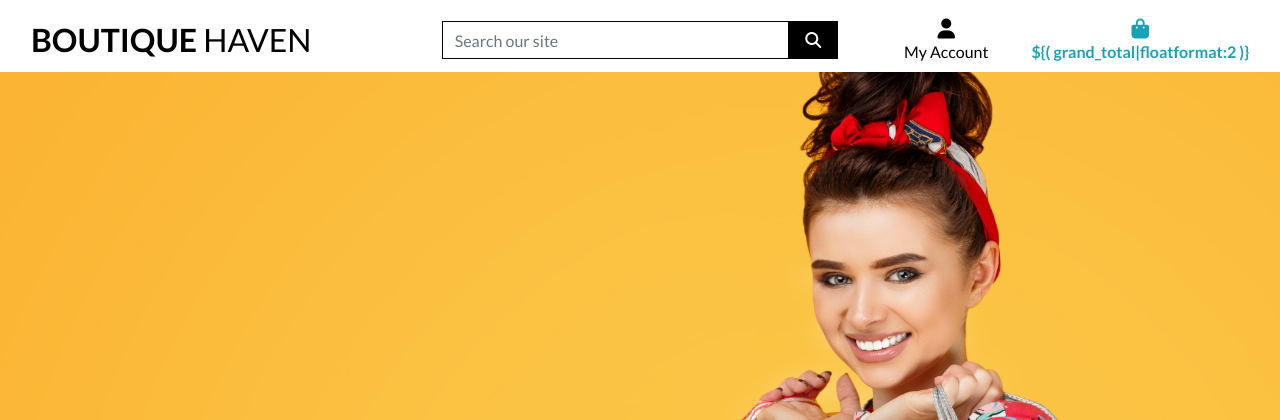
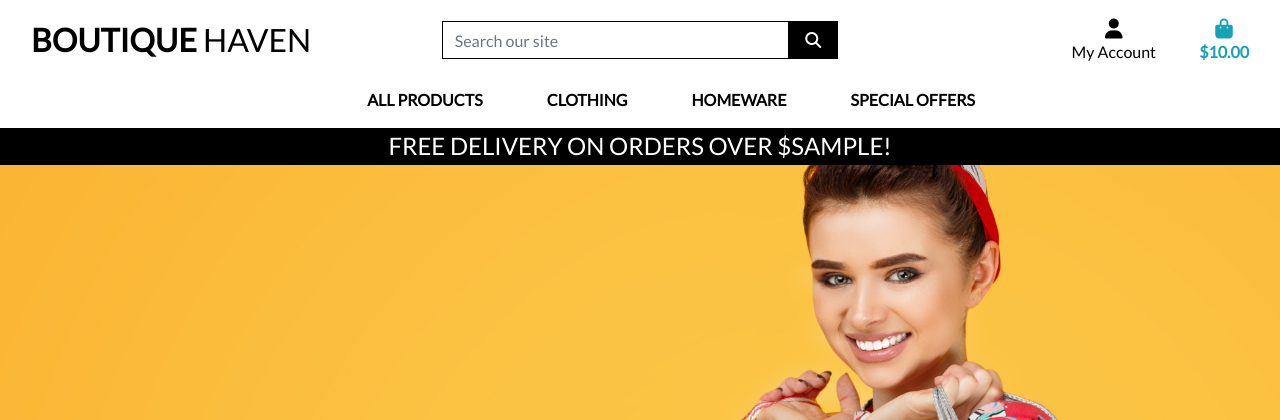
Before and after one commit to boatesj/BoutiqueHaven, a Django app: template templates/base.html in a window 1280 px wide. Shown: the top 420 px of the page. Run offline with Django 3.2, Linux system fonts and the light colour scheme; the template is opened without the code that fills it: most values are stand-ins (such as "Sample title", 1, 10 or a date in 2020); some libraries are stand-ins or nearby versions.

Commit message:
Added mobile_header and main navbar

```diff
--- a/static/css/base.css
+++ b/static/css/base.css
@@ -56,6 +56,10 @@ body {
     border: 1px solid black !important;
 }
 
+.bg-black {
+    background: #000 !important;
+}
+
 /* -------------------------------- Media Queries */
 
 /* Slightly larger container on xl screens */
--- a/templates/base.html
+++ b/templates/base.html
@@ -10,10 +10,12 @@
         <meta name="viewport" content="width=device-width, initial-scale=1, shrink-to-fit=no">
     {% endblock %}
 
+    {% block extra_meta %}
+    {% endblock %}
 
     {% block corecss %}
-        <link rel="stylesheet" href="https://cdn.jsdelivr.net/npm/bootstrap@4.6.2/dist/css/bootstrap.min.css" integrity="sha384-xOolHFLEh07PJGoPkLv1IbcEPTNtaed2xpHsD9ESMhqIYd0nLMwNLD69Npy4HI+N" crossorigin="anonymous">
-        <link href="https://fonts.googleapis.com/css2?family=Lato:ital,wght@0,100;0,300;0,400;0,700;0,900;1,100;1,300;1,400;1,700;1,900&family=Racing+Sans+One&display=swap" rel="stylesheet">
+        <link rel="stylesheet" href="https://stackpath.bootstrapcdn.com/bootstrap/4.4.1/css/bootstrap.min.css" integrity="sha384-Vkoo8x4CGsO3+Hhxv8T/Q5PaXtkKtu6ug5TOeNV6gBiFeWPGFN9MuhOf23Q9Ifjh" crossorigin="anonymous">
+        <link rel="stylesheet" href="https://fonts.googleapis.com/css?family=Lato&display=swap">
         <link rel="stylesheet" href="{% static 'css/base.css' %}">
     {% endblock %}
 
@@ -21,16 +23,16 @@
     {% endblock %}
 
     {% block corejs %}
-        <script src="https://kit.fontawesome.com/c5a02229d2.js" crossorigin="anonymous"></script>
-        <script src="https://cdn.jsdelivr.net/npm/jquery@3.5.1/dist/jquery.min.js" integrity="sha256-9/aliU8dGd2tb6OSsuzixeV4y/faTqgFtohetphbbj0=" crossorigin="anonymous"></script>
-        <script src="https://cdn.jsdelivr.net/npm/popper.js@1.16.1/dist/umd/popper.min.js" integrity="sha384-9/reFTGAW83EW2RDu2S0VKaIzap3H66lZH81PoYlFhbGU+6BZp6G7niu735Sk7lN" crossorigin="anonymous"></script>
-        <script src="https://cdn.jsdelivr.net/npm/bootstrap@4.6.2/dist/js/bootstrap.bundle.min.js" integrity="sha384-Fy6S3B9q64WdZWQUiU+q4/2Lc9npb8tCaSX9FK7E8HnRr0Jz8D6OP9dO5Vg3Q9ct" crossorigin="anonymous"></script>
+        <script src="https://kit.fontawesome.com/4863a75fd6.js" crossorigin="anonymous"></script>
+        <script src="https://code.jquery.com/jquery-3.4.1.slim.min.js" integrity="sha384-J6qa4849blE2+poT4WnyKhv5vZF5SrPo0iEjwBvKU7imGFAV0wwj1yYfoRSJoZ+n" crossorigin="anonymous"></script>
+        <script src="https://cdn.jsdelivr.net/npm/popper.js@1.16.0/dist/umd/popper.min.js" integrity="sha384-Q6E9RHvbIyZFJoft+2mJbHaEWldlvI9IOYy5n3zV9zzTtmI3UksdQRVvoxMfooAo" crossorigin="anonymous"></script>
+        <script src="https://stackpath.bootstrapcdn.com/bootstrap/4.4.1/js/bootstrap.min.js" integrity="sha384-wfSDF2E50Y2D1uUdj0O3uMBJnjuUD4Ih7YwaYd1iqfktj0Uod8GCExl3Og8ifwB6" crossorigin="anonymous"></script>
     {% endblock %}
 
     {% block extra_js %}
     {% endblock %}
 
-    <title>Boutique Haven  {% block extra_title %}{% endblock %}</title>
+    <title>Boutique Ado {% block extra_title %}{% endblock %}</title>
   </head>
   <body>
     <header class="container-fluid fixed-top">
@@ -45,7 +47,7 @@
                     <div class="input-group w-100">
                         <input class="form-control border border-black rounded-0" type="text" name="q" placeholder="Search our site">
                         <div class="input-group-append">
-                    <button class="form-control btn btn-black rounded-0" type="submit">
+                            <button class="form-control btn btn-black border border-black rounded-0" type="submit">
                                 <span class="icon">
                                     <i class="fas fa-search"></i>
                                 </span>
@@ -57,13 +59,13 @@
             <div class="col-12 col-lg-4 my-auto py-1 py-lg-0">
                 <ul class="list-inline list-unstyled text-center text-lg-right my-0">
                     <li class="list-inline-item dropdown">
-                <a class="text-black nav-link" href="#" id="user-options" data-toggle="dropdown" aria-haspopup="true" aria-expanded="">
+                        <a class="text-black nav-link" href="#" id="user-options" data-toggle="dropdown" aria-haspopup="true" aria-expanded="false">
                             <div class="text-center">
                                 <div><i class="fas fa-user fa-lg"></i></div>
                                 <p class="my-0">My Account</p>
                             </div>
                         </a>
-                <div class="dropdown-menu border.0" aria-labelledby="user-options">
+                        <div class="dropdown-menu border-0" aria-labelledby="user-options">
                             {% if request.user.is_authenticated %}
                                 {% if request.user.is_superuser %}
                                     <a href="" class="dropdown-item">Product Management</a>
@@ -77,12 +79,12 @@
                         </div>
                     </li>
                     <li class="list-inline-item">
-                  <a class="{% if grand_total %} text-info font-weight-bold{% else %}text-black{% endif %} nav-link" href="" class="">
+                        <a class="{% if grand_total %}text-info font-weight-bold{% else %}text-black{% endif %} nav-link" href="">
                             <div class="text-center">
                                 <div><i class="fas fa-shopping-bag fa-lg"></i></div>
                                 <p class="my-0">
                                     {% if grand_total %}
-                          ${( grand_total|floatformat:2 )}
+                                        ${{ grand_total|floatformat:2 }}
                                     {% else %}
                                         $0.00
                                     {% endif %}
@@ -91,6 +93,21 @@
                         </a>
                     </li>
                 </ul>
+            </div>
+            <div class="col-12 col-lg-4 my-auto py-1 py-lg-0"></div>
+        </div>
+        <div class="row bg-white">
+            <nav class="navbar navbar-expand-lg navbar-light w-100">
+                <button class="navbar-toggler" type="button" data-toggle="collapse" data-target="#main-nav" aria-controls="main-nav" aria-expanded="false" aria-label="Toggle navigation">
+                    <span class="navbar-toggler-icon"></span>
+                </button>
+                {% include 'includes/mobile-top-header.html' %}
+                {% include 'includes/main-nav.html' %}
+            </nav>
+        </div>
+        <div id="delivery-banner" class="row text-center">
+            <div class="col bg-black text-white">
+                <h4 class="logo-font my-1">Free delivery on orders over ${{ free_delivery_threshold }}!</h4>
             </div>
         </div>
     </header>
@@ -109,12 +126,5 @@
     {% endblock %}
 
 
-
-
-
-
-
-
-
   </body>
 </html>
--- /dev/null
+++ b/templates/includes/main-nav.html
@@ -0,0 +1,50 @@
+<div class="collapse navbar-collapse" id="main-nav">
+    <ul class="navbar-nav w-auto mx-auto">
+        <li class="nav-item dropdown">
+            <a class="logo-font font-weight-bold nav-link text-black mr-5" href="#" id="all-products-link" data-toggle="dropdown" aria-haspopup="true" aria-expanded="false">
+                All Products
+            </a>
+            <div class="dropdown-menu border-0" aria-labelledby="all-products-link">
+                <a href="" class="dropdown-item">By Price</a>
+                <a href="" class="dropdown-item ">By Rating</a>
+                <a href="" class="dropdown-item ">By Category</a>
+                <a href="" class="dropdown-item">All Products</a>
+            </div>
+        </li>
+
+        <li class="nav-item dropdown">
+            <a class="logo-font font-weight-bold nav-link text-black mr-5" href="#" id="clothing-link" data-toggle="dropdown" aria-haspopup="true" aria-expanded="false">
+                Clothing
+            </a>
+            <div class="dropdown-menu border-0" aria-labelledby="clothing-link">
+                <a href="" class="dropdown-item">Activewear &amp; Essentials</a>
+                <a href="" class="dropdown-item">Jeans</a>
+                <a href="" class="dropdown-item">Shirts</a>
+                <a href="" class="dropdown-item">All Clothing</a>
+            </div>
+        </li>
+
+        <li class="nav-item dropdown">
+            <a class="logo-font font-weight-bold nav-link text-black mr-5" href="#" id="homeware-link" data-toggle="dropdown" aria-haspopup="true" aria-expanded="false">
+                Homeware
+            </a>
+            <div class="dropdown-menu border-0" aria-labelledby="homeware-link">
+                <a href="" class="dropdown-item">Bed &amp; Bath</a>
+                <a href="" class="dropdown-item">Kitchen &amp; Dining</a>
+                <a href="" class="dropdown-item">All Homeware</a>
+            </div>
+        </li>
+
+        <li class="nav-item dropdown">
+            <a class="logo-font font-weight-bold nav-link text-black" href="#" id="specials-link" data-toggle="dropdown" aria-haspopup="true" aria-expanded="false">
+                Special Offers
+            </a>
+            <div class="dropdown-menu border-0" aria-labelledby="specials-link">
+                <a href="" class="dropdown-item">New Arrivals</a>
+                <a href="" class="dropdown-item">Deals</a>
+                <a href="" class="dropdown-item">Clearance</a>
+                <a href="" class="dropdown-item">All Specials</a>
+            </div>
+        </li>
+    </ul>
+</div>
--- /dev/null
+++ b/templates/includes/mobile-top-header.html
@@ -0,0 +1,58 @@
+<ul>
+    <li class="list-inline-item">
+      <a class="text-black nav-link d-block d-lg-none" href="#" id="mobile-search" data-toggle="dropdown" aria-haspopup="true" aria-expanded="false">
+          <div class="text-center">
+              <div><i class="fas fa-search fa-lg"></i></div>
+              <p class="my-0">Search</p>
+          </div>
+      </a>
+      <div class="dropdown-menu border-0 w-100 p-3 rounded-0 my-0" aria-labelledby="mobile-search">
+          <form class="form" method="GET" action="">
+              <div class="input-group w-100">
+                  <input class="form-control border border-black rounded-0" type="text" name="q" placeholder="Search our site">
+                  <div class="input-group-append">
+                      <button class="form-control form-control btn btn-black border border-black rounded-0" type="submit">
+                          <span class="icon">
+                              <i class="fas fa-search"></i>
+                          </span>
+                      </button>
+                  </div>
+              </div>
+          </form>
+      </div>
+  </li>
+  <li class="list-inline-item dropdown">
+      <a class="text-black nav-link d-block d-lg-none" href="#" id="user-options" data-toggle="dropdown" aria-haspopup="true" aria-expanded="false">
+          <div class="text-center">
+              <div><i class="fas fa-user fa-lg"></i></div>
+              <p class="my-0">My Account</p>
+          </div>
+      </a>
+      <div class="dropdown-menu border-0" aria-labelledby="user-options">
+          {% if request.user.is_authenticated %}
+              {% if request.user.is_superuser %}
+                  <a href="{% url 'account_logout' %}" class="dropdown-item">Product Management</a>
+              {% endif %}
+              <a href="" class="dropdown-item">My Profile</a>
+              <a href="{% url 'account_logout' %}" class="dropdown-item">Logout</a>
+          {% else %}
+              <a href="{% url 'account_signup' %}" class="dropdown-item">Register</a>
+              <a href="{% url 'account_login' %}" class="dropdown-item">Login</a>
+          {% endif %}
+      </div>
+  </li>
+  <li class="list-inline-item">
+      <a class="{% if grand_total %}text-primary font-weight-bold{% else %}text-black{% endif %} nav-link d-block d-lg-none" href="">
+          <div class="text-center">
+              <div><i class="fas fa-shopping-bag fa-lg"></i></div>
+              <p class="my-0">
+                  {% if grand_total %}
+                      ${{ grand_total|floatformat:2 }}
+                  {% else %}
+                      $0.00
+                  {% endif %}
+              </p>
+          </div>
+      </a>
+    </li>
+  </ul>
```
Lines whose indentation alone changed are shown as unchanged.
